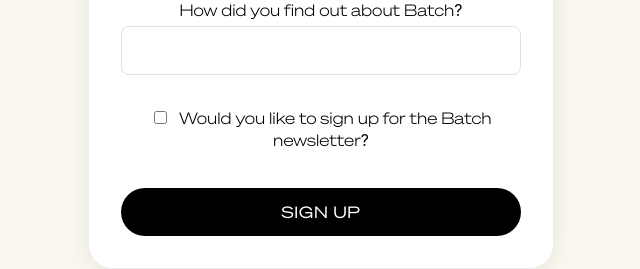
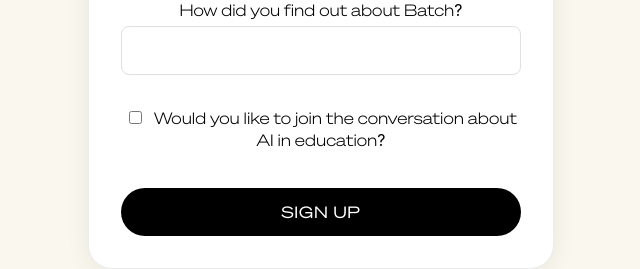
Before and after one commit to g0tMarks/Batch, a Flask app: page /signup in a window 1280 px wide. Shown: the part 794-1063 px from the top of the page, without its empty margins (319-959 px from the left). Run offline with Flask 3, Linux system fonts and the light colour scheme.

Commit message:
Newsletter Signup copy update

```diff
--- a/templates/signup.html
+++ b/templates/signup.html
@@ -225,7 +225,7 @@
             <div class="form-group">
                 <label for="newsletter">
                     <input type="checkbox" id="newsletter" name="newsletter" value="yes" style="margin-right: 0.5rem;">
-                    Would you like to sign up for the Batch newsletter?
+                    Would you like to join the conversation about AI in education?
                 </label>
             </div>
             <button type="submit" class="submit-btn">Sign Up</button>
```
